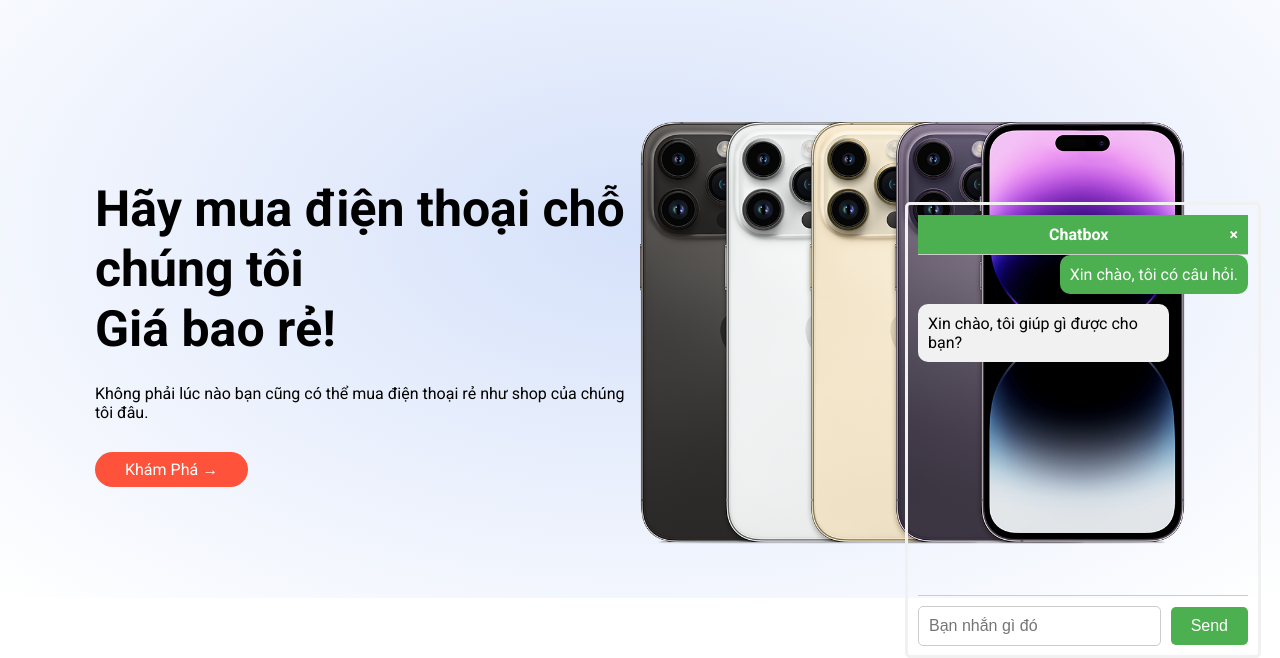
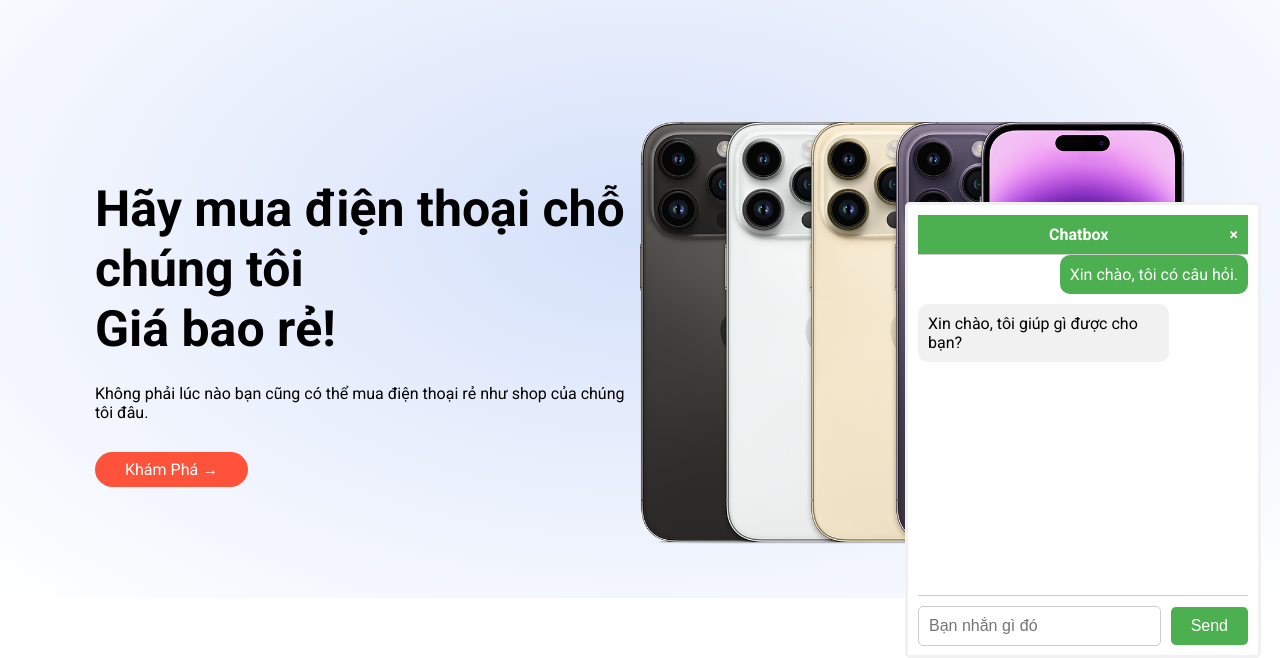
Before and after one commit to Khanhduong123/DPL302m-Group5, a plain HTML site: page web_feature/index.html in a window 1280 px wide. Both pictures are taken after a click on the button "Mở chat". Shown: the part 142-800 px from the top of the page. Drawn offline with Linux system fonts and the light colour scheme.

Commit message:
repair chatbox

```diff
--- a/web_feature/styles.css
+++ b/web_feature/styles.css
@@ -46,6 +46,8 @@ p{
     height: 450px; /* Set the desired height */
     border: 1px solid #ccc;
     border-radius: 5px;
+    background-color: #fff; /* Set a background color to make the chatbox opaque */
+    z-index: 9999; /* Set a high z-index value */
 }
 
 .chat-container {
```
